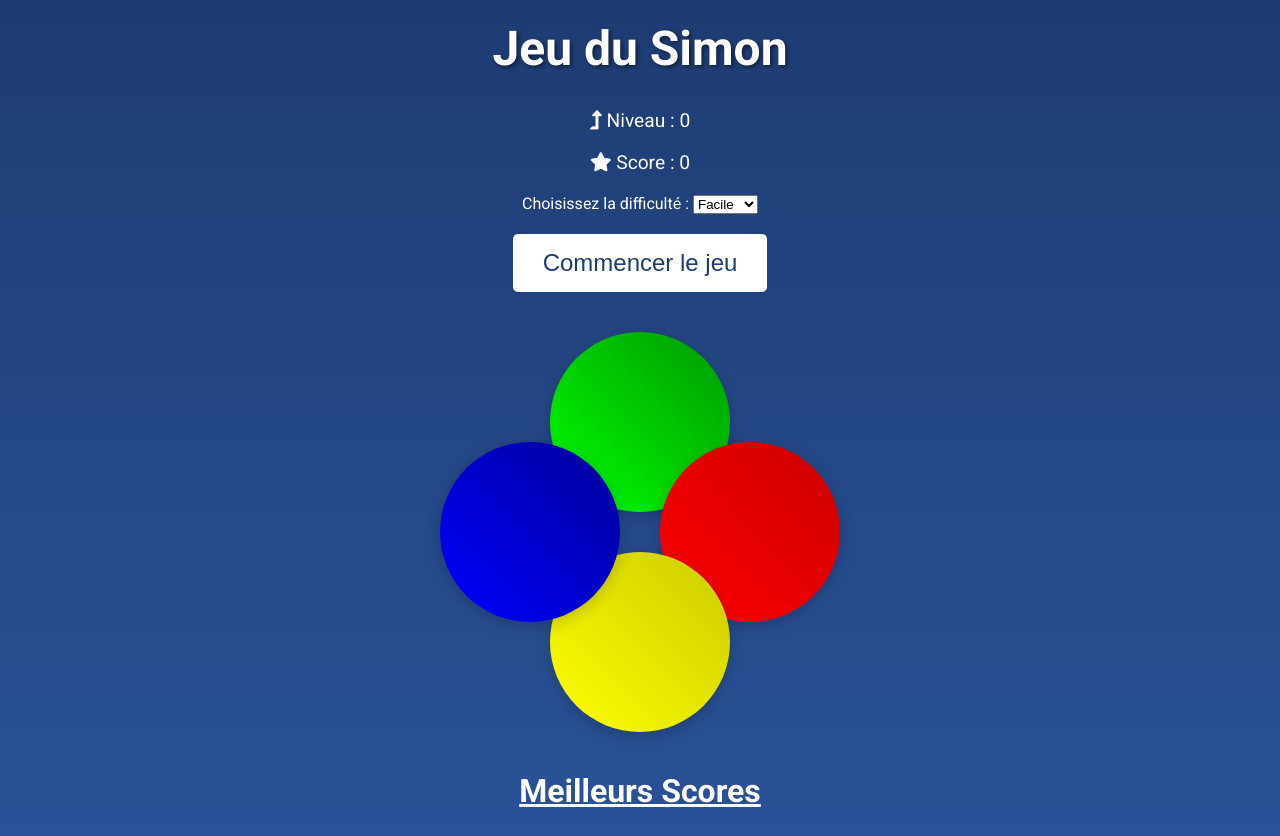
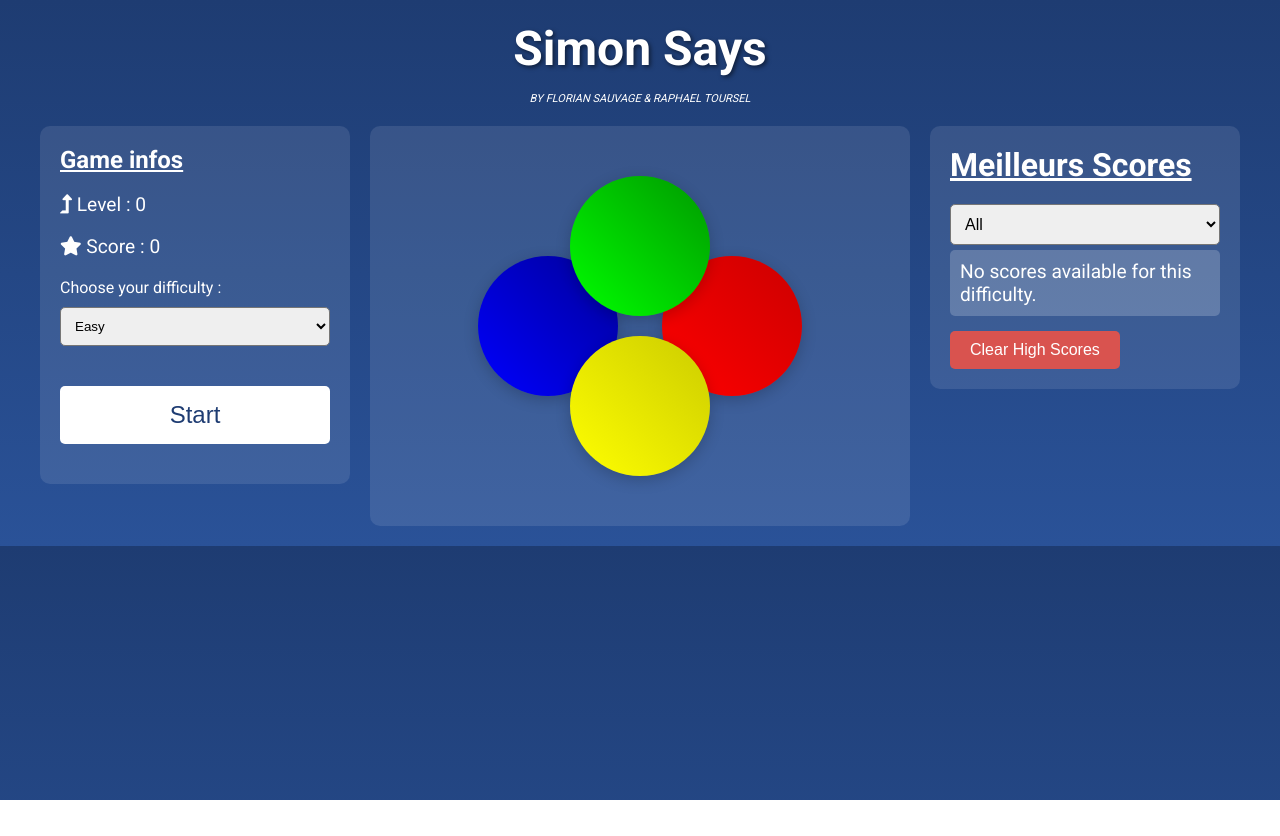
Before and after one commit to TWhiteShadow/SimonSays, a plain HTML site: page index.html in a window 1280 px wide. After the commit the page ends 800 px from the top, so only its background shows below. Drawn offline with Linux system fonts and the light colour scheme.

Commit message:
Update game logic, add score list, fix modal issue, enhance global style, add filters on score list.

```diff
--- a/index.html
+++ b/index.html
@@ -3,37 +3,38 @@
 
 <head>
     <meta charset="UTF-8">
-    <title>Jeu du Simon</title>
-    <!-- Inclusion des polices Google -->
+    <title>Simon Says</title>
     <link rel="preconnect" href="https://fonts.googleapis.com">
     <link rel="preconnect" href="https://fonts.gstatic.com" crossorigin>
     <link href="https://fonts.googleapis.com/css2?family=Roboto:wght@400;700&display=swap" rel="stylesheet">
-    <!-- Inclusion de Font Awesome -->
     <link rel="stylesheet" href="https://cdnjs.cloudflare.com/ajax/libs/font-awesome/5.15.3/css/all.min.css">
-    <!-- Feuille de style CSS -->
     <link rel="stylesheet" href="style.css">
 </head>
 
 <body>
+    <h1>Simon Says</h1>
+    <p class="info-text">By Florian Sauvage & Raphael Toursel</p>
 
-    <h1>Jeu du Simon</h1>
-    <p><i class="fas fa-level-up-alt"></i> Niveau : <span id="level">0</span></p>
+    <div id="layout">
+        <!-- Info column -->
+        <div id="info-section">
+            <h2 class="game-info">Game infos</h2>
+            <p><i class="fas fa-level-up-alt"></i> Level : <span id="level">0</span></p>
             <p><i class="fas fa-star"></i> Score : <span id="score">0</span></p>
 
-    <!-- Sélecteur de difficulté -->
             <div id="difficulty">
-        <label for="difficulty-select">Choisissez la difficulté :</label>
+                <label for="difficulty-select">Choose your difficulty :</label>
                 <select id="difficulty-select">
-            <option value="1">Facile</option>
-            <option value="2">Moyen</option>
-            <option value="3">Difficile</option>
+                    <option value="1">Easy</option>
+                    <option value="2">Medium</option>
+                    <option value="3">Hard</option>
                 </select>
             </div>
 
-    <!-- Bouton de démarrage -->
-    <button id="start-button">Commencer le jeu</button>
+            <button id="start-button">Start</button>
+        </div>
 
-    <!-- Conteneur du jeu -->
+        <!-- Game column -->
         <div id="game-container">
             <div class="color-button" id="green"></div>
             <div class="color-button" id="red"></div>
@@ -41,25 +42,33 @@
             <div class="color-button" id="blue"></div>
         </div>
 
-    <!-- Affichage des meilleurs scores -->
+        <!-- HighScore column -->
         <div id="high-scores">
             <h2>Meilleurs Scores</h2>
+            <div>
+                <select id="high-score-difficulty-select">
+                    <option value="all">All</option>
+                    <option value="1">Easy</option>
+                    <option value="2">Medium</option>
+                    <option value="3">Hard</option>
+                </select>
+            </div>
             <ul id="score-list"></ul>
+            <button id="clear-high-scores">Clear High Scores</button>
+        </div>
     </div>
 
-    <!-- Fenêtre modale pour la saisie du pseudo -->
+    <!-- Username modal -->
     <div id="pseudo-modal" class="modal">
         <div class="modal-content">
             <span id="close-modal">&times;</span>
-            <h2>Nouveau record !</h2>
-            <p>Entrez votre pseudo :</p>
+            <h2>New record !</h2>
+            <p>Enter your gametag :</p>
             <input type="text" id="pseudo-input" maxlength="10" placeholder="Votre pseudo">
-            <button id="submit-pseudo">Valider</button>
+            <button id="submit-pseudo">Submit</button>
         </div>
     </div>
 
-
-    <!-- Script JavaScript -->
     <script src="script.js"></script>
 </body>
 
--- a/script.js
+++ b/script.js
@@ -1,52 +1,76 @@
-// script.js
-
-// Classe SoundManager pour gérer les sons
-class SoundManager {
-  constructor() {
-    this.sounds = {};
-    ['red', 'blue', 'green', 'yellow', 'wrong', 'start'].forEach(sound => {
-      this.sounds[sound] = new Audio(`sounds/${sound}.mp3`);
-    });
-  }
-
-  playSound(name) {
-    if (this.sounds[name]) {
-      this.sounds[name].currentTime = 0;
-      this.sounds[name].play();
-    }
-  }
-}
-
 // Classe HighScores pour gérer les meilleurs scores
 class HighScores {
   constructor() {
     this.scoreList = document.getElementById("score-list");
-    const storedScores = JSON.parse(localStorage.getItem('highScores')) || [];
+    this.difficultyFilter = document.getElementById("high-score-difficulty-select");
+    this.clearButton = document.getElementById("clear-high-scores"); // Nouveau bouton
+    this.highScores = JSON.parse(localStorage.getItem("highScores")) || [];
+    this.init();
+  }
 
-    // Vérifier si les scores sont dans l'ancien format (tableau de nombres)
-    if (storedScores.length > 0 && typeof storedScores[0] === 'number') {
-      // Convertir les scores en objets avec des valeurs par défaut
-      this.highScores = storedScores.map(score => ({
-        score: score,
-        pseudo: "Anonyme",
-        difficulty: "Inconnue"
-      }));
-      // Mettre à jour le localStorage avec le nouveau format
-      localStorage.setItem('highScores', JSON.stringify(this.highScores));
-    } else {
-      this.highScores = storedScores;
-    }
+  init() {
+    // Écouter les changements dans le filtre de difficulté
+    this.difficultyFilter.addEventListener("change", () => this.displayHighScores());
+    // Ajouter un écouteur pour le bouton de suppression
+    this.clearButton.addEventListener("click", () => this.clearHighScores());
+    this.displayHighScores();
+  }
 
+  saveScore(score, pseudo, difficulty) {
+    difficulty = parseInt(difficulty) || 1; // Assurer une valeur par défaut
+    // Ajouter le score avec difficulté
+    this.highScores.push({ score, pseudo, difficulty });
+    // Trier les scores par ordre décroissant de score
+    this.highScores.sort((a, b) => b.score - a.score);
+    // Sauvegarder les scores
+    localStorage.setItem("highScores", JSON.stringify(this.highScores));
     this.displayHighScores();
   }
 
   displayHighScores() {
-    this.scoreList.innerHTML = '';
-    this.highScores.forEach((entry, index) => {
-      const li = document.createElement('li');
-      li.textContent = `${index + 1}. ${entry.pseudo} - ${entry.score} points - ${entry.difficulty}`;
+    const selectedDifficulty = this.difficultyFilter.value;
+    this.scoreList.innerHTML = "";
+
+    // Filtrer les scores en fonction de la difficulté
+    const filteredScores = this.highScores.filter(
+      (entry) => selectedDifficulty === "all" || entry.difficulty.toString() === selectedDifficulty
+    );
+
+    if (filteredScores.length === 0) {
+      const li = document.createElement("li");
+      li.textContent = "No scores available for this difficulty.";
+      this.scoreList.appendChild(li);
+      return;
+    }
+
+    filteredScores.forEach((entry, index) => {
+      const li = document.createElement("li");
+      li.textContent = `${index + 1}. ${entry.pseudo} - ${entry.score} points - ${this.getDifficultyLabel(entry.difficulty)}`;
       this.scoreList.appendChild(li);
     });
+  }
+
+  clearHighScores() {
+    // Supprimer les scores et mettre à jour le stockage
+    this.highScores = [];
+    localStorage.removeItem("highScores");
+    this.displayHighScores();
+
+    // Confirmation dans la console
+    console.log("High scores cleared.");
+  }
+
+  getDifficultyLabel(difficulty) {
+    switch (parseInt(difficulty)) {
+      case 1:
+        return "Easy";
+      case 2:
+        return "Medium";
+      case 3:
+        return "Hard";
+      default:
+        return "Unknown";
+    }
   }
 }
 
@@ -61,25 +85,20 @@ class UIManager {
     this.colorButtons = document.querySelectorAll(".color-button");
     this.h1 = document.querySelector("h1");
 
-    // Éléments de la modale
+    // Modale pour entrer un pseudo
     this.modal = document.getElementById('pseudo-modal');
     this.closeModal = document.getElementById('close-modal');
     this.pseudoInput = document.getElementById('pseudo-input');
     this.submitPseudoButton = document.getElementById('submit-pseudo');
 
-    // Gestion des événements de la modale
-    this.closeModal.addEventListener('click', () => {
-      this.hideModal();
-    });
-
-    this.submitPseudoButton.addEventListener('click', () => {
-      const pseudo = this.pseudoInput.value.trim() || "Anonyme";
+    this.closeModal.addEventListener('click', () => this.hideModal());
+    this.submitPseudoButton.addEventListener("click", () => {
+      const pseudo = this.pseudoInput.value.trim() || "Anonymous";
       this.game.saveHighScore(pseudo);
       this.hideModal();
       this.game.resetAfterHighScore();
     });
 
-    // Fermeture de la modale en cliquant à l'extérieur
     window.addEventListener('click', (event) => {
       if (event.target == this.modal) {
         this.hideModal();
@@ -127,30 +146,24 @@ class UIManager {
   animatePress(color) {
     const activeButton = document.getElementById(color);
     activeButton.classList.add("active");
-    setTimeout(() => {
-      activeButton.classList.remove("active");
-    }, 200);
+    setTimeout(() => activeButton.classList.remove("active"), 200);
   }
 
   disableButtons() {
     this.colorButtons.forEach(button => {
       button.style.pointerEvents = "none";
-      button.classList.add("disabled");
     });
   }
 
   enableButtons() {
     this.colorButtons.forEach(button => {
       button.style.pointerEvents = "auto";
-      button.classList.remove("disabled");
     });
   }
 
   showGameOver() {
     document.body.classList.add("game-over");
-    setTimeout(() => {
-      document.body.classList.remove("game-over");
-    }, 200);
+    setTimeout(() => document.body.classList.remove("game-over"), 200);
   }
 
   showModal() {
@@ -172,28 +185,26 @@ class Game {
     this.started = false;
     this.level = 0;
     this.score = 0;
-    this.difficulty = 1; // Par défaut : Facile
+    this.difficulty = 1;
 
     this.speed = {
-      1: 1000, // Facile
-      2: 700,  // Moyen
-      3: 400   // Difficile
+      1: 1000,
+      2: 700,
+      3: 400,
     };
 
-    this.soundManager = new SoundManager();
     this.highScores = new HighScores();
     this.uiManager = new UIManager(this);
   }
 
   setDifficulty(value) {
-    this.difficulty = value;
+    this.difficulty = parseInt(value) || 1;
   }
 
   startGame() {
     if (!this.started) {
       this.resetGame();
-      this.soundManager.playSound('start');
-      this.uiManager.setMessage("Bonne chance !");
+      this.uiManager.setMessage("Good luck!");
       this.nextSequence();
       this.started = true;
       this.uiManager.hideStartButton();
@@ -202,7 +213,6 @@ class Game {
 
   handleUserClick(color) {
     this.userClickedPattern.push(color);
-    this.soundManager.playSound(color);
     this.uiManager.animatePress(color);
     this.checkAnswer(this.userClickedPattern.length - 1);
   }
@@ -210,21 +220,14 @@ class Game {
   checkAnswer(currentLevel) {
     if (this.gamePattern[currentLevel] === this.userClickedPattern[currentLevel]) {
       if (this.userClickedPattern.length === this.gamePattern.length) {
-        // Augmenter le score
         this.score += 10;
         this.uiManager.updateScore(this.score);
-        this.uiManager.setMessage("Bravo ! Niveau suivant...");
-        // Passer au niveau suivant après un court délai
-        setTimeout(() => {
-          this.nextSequence();
-        }, 1000);
+        this.uiManager.setMessage("Good! Next level...");
+        setTimeout(() => this.nextSequence(), 1000);
       }
     } else {
-      // Si l'utilisateur s'est trompé
-      this.soundManager.playSound("wrong");
       this.uiManager.showGameOver();
-      this.uiManager.setMessage("Perdu ! Cliquez sur 'Commencer le jeu' pour réessayer.");
-      // Vérifier si le score est un nouveau record
+      this.uiManager.setMessage("Lost! Click 'Start' to retry.");
       this.startOver();
     }
   }
@@ -234,27 +237,20 @@ class Game {
     this.level++;
     this.uiManager.updateLevel(this.level);
 
-    // Ajouter un nouvel élément à la séquence
     const randomNumber = Math.floor(Math.random() * 4);
     const randomChosenColor = this.buttonColors[randomNumber];
     this.gamePattern.push(randomChosenColor);
 
-    // Désactiver les boutons pendant que la séquence est jouée
     this.uiManager.disableButtons();
 
-    // Jouer la séquence complète
     let i = 0;
     const interval = setInterval(() => {
       const currentColor = this.gamePattern[i];
       this.uiManager.animatePress(currentColor);
-      this.soundManager.playSound(currentColor);
       i++;
       if (i >= this.gamePattern.length) {
         clearInterval(interval);
-        // Réactiver les boutons une fois la séquence terminée
-        setTimeout(() => {
-          this.uiManager.enableButtons();
-        }, 500); // Légère pause avant de réactiver les boutons
+        setTimeout(() => this.uiManager.enableButtons(), 500);
       }
     }, this.speed[this.difficulty]);
   }
@@ -263,13 +259,13 @@ class Game {
     if (this.isHighScore(this.score)) {
       this.uiManager.showModal();
     } else {
-      this.highScores.saveScore(this.score, "Anonyme", this.getDifficultyLabel());
+      this.highScores.saveScore(this.score, "Anonymous", this.difficulty);
       this.resetAfterHighScore();
     }
   }
 
   saveHighScore(pseudo) {
-    this.highScores.saveScore(this.score, pseudo, this.getDifficultyLabel());
+    this.highScores.saveScore(this.score, pseudo, this.difficulty);
   }
 
   resetAfterHighScore() {
@@ -282,26 +278,9 @@ class Game {
   }
 
   isHighScore(score) {
-    // Si moins de 5 scores enregistrés, c'est un nouveau record
-    if (this.highScores.highScores.length < 5) {
-      return true;
-    }
-    // Vérifier si le score est supérieur au plus petit score
+    if (this.highScores.highScores.length < 5) return true;
     const lowestScore = this.highScores.highScores[this.highScores.highScores.length - 1].score;
     return score > lowestScore;
-  }
-
-  getDifficultyLabel() {
-    switch (parseInt(this.difficulty)) {
-      case 1:
-        return "Facile";
-      case 2:
-        return "Moyen";
-      case 3:
-        return "Difficile";
-      default:
-        return "Inconnu";
-    }
   }
 
   resetGame() {
@@ -311,9 +290,9 @@ class Game {
     this.userClickedPattern = [];
     this.uiManager.updateLevel(this.level);
     this.uiManager.updateScore(this.score);
-    this.uiManager.setMessage("Jeu du Simon");
+    this.uiManager.setMessage("Simon Says");
   }
 }
 
-// Initialisation du jeu
+// Initialisation
 const simonGame = new Game();
--- a/style.css
+++ b/style.css
@@ -10,16 +10,36 @@ body {
     padding: 0;
 }
 
-#game-container {
-    position: relative;
-    width: 400px;
-    height: 400px;
-    margin: 20px auto;
+/* Mise en page principale */
+#layout {
+    display: flex;
+    justify-content: space-between;
+    align-items: flex-start;
+    gap: 20px;
+    max-width: 1200px;
+    margin: 0 auto;
+    padding: 20px;
 }
 
+/* Colonne gauche : Infos */
+#info-section {
+    flex: 1;
+    text-align: left;
+    background-color: rgba(255, 255, 255, 0.1);
+    padding: 20px;
+    border-radius: 10px;
+}
+
+.game-info {
+    margin: 0 0 10px 0;
+    font-size: 1.5em;
+    text-decoration: underline;
+}
+
+/* Titres et paragraphes */
 h1 {
     font-size: 3em;
-    margin-top: 20px;
+    margin: 20px 0 10px 0;
     text-shadow: 2px 2px 4px rgba(0, 0, 0, 0.5);
 }
 
@@ -28,30 +48,79 @@ p {
 }
 
 #difficulty {
-    margin: 20px;
+    margin: 20px 0;
 }
 
+/* Colonne droite : Meilleurs Scores */
+#high-scores {
+    flex: 1;
+    text-align: left;
+    padding: 20px;
+    background-color: rgba(255, 255, 255, 0.1);
+    border-radius: 10px;
+}
+
+/* Meilleurs scores : Liste */
 #high-scores h2 {
+    margin: 0 0 10px 0;
     font-size: 2em;
-    margin-top: 40px;
     text-decoration: underline;
+}
+
+#high-score-difficulty-select {
+    width: 100%;
+    padding: 10px;
+    margin-top: 10px;
+    border-radius: 5px;
+    font-size: 1em;
+}
+
+#score-list {
+    list-style: none;
+    padding: 0;
+    margin: 0;
 }
 
 #score-list li {
     font-size: 1.2em;
     margin: 5px 0;
+    background-color: rgba(255, 255, 255, 0.2);
+    padding: 10px;
+    border-radius: 5px;
 }
 
+#clear-high-scores {
+    margin-top: 10px;
+    padding: 10px 20px;
+    font-size: 1em;
+    color: #fff;
+    background-color: #d9534f; /* Rouge clair */
+    border: none;
+    border-radius: 5px;
+    cursor: pointer;
+    transition: background-color 0.3s ease;
+}
+
+#clear-high-scores:hover {
+    background-color: #c9302c; /* Rouge plus foncé */
+}
+
+#clear-high-scores:active {
+    transform: scale(0.95);
+}
+
+/* Bouton de démarrage */
 #start-button {
     padding: 15px 30px;
     font-size: 1.5em;
-    margin: 20px;
+    margin: 20px 0;
     cursor: pointer;
     background-color: #fff;
     color: #1e3c72;
     border: none;
     border-radius: 5px;
     transition: background-color 0.3s;
+    width: 100%;
 }
 
 #start-button:hover {
@@ -62,43 +131,75 @@ p {
     transform: scale(0.95);
 }
 
-/* Boutons de couleur modernisés */
+.info-text {
+    font-size: 1em;
+    font-style: italic;
+    font-variant: all-small-caps;
+    margin: 0;
+    text-align: center;
+}
+
+/* Conteneur du jeu */
+#game-container {
+    flex: 2;
+    position: relative;
+    display: flex;
+    justify-content: center;
+    align-items: center;
+    width: 400px;
+    height: 400px;
+    margin: 0 auto;
+    background-color: rgba(255, 255, 255, 0.1);
+    border-radius: 10px;
+}
+
+/* Boutons de couleur */
 .color-button {
-    width: 180px;
-    height: 180px;
+    width: 140px;
+    height: 140px;
     position: absolute;
     border-radius: 50%;
     cursor: pointer;
     transition: all 0.2s ease;
     box-shadow: 0 4px 15px rgba(0, 0, 0, 0.2);
+    z-index: 1;
+}
+
+/* Positionnement des boutons */
+#green {
+    background: linear-gradient(45deg, #00ff00, #009900);
+    top: 30%;
+    left: 50%;
+    transform: translate(-50%, -50%);
+    z-index: 3;
+}
+
+#red {
+    background: linear-gradient(45deg, #ff0000, #cc0000);
+    top: 50%;
+    right: 33%;
+    transform: translate(50%, -50%);
+    z-index: 2;
+}
+
+#yellow {
+    background: linear-gradient(45deg, #ffff00, #cccc00);
+    bottom: 30%;
+    left: 50%;
+    transform: translate(-50%, 50%);
+    z-index: 3;
+}
+
+#blue {
+    background: linear-gradient(45deg, #0000ff, #000099);
+    top: 50%;
+    left: 33%;
+    transform: translate(-50%, -50%);
+    z-index: 2;
 }
 
 .color-button:active {
     transform: scale(0.95);
-}
-
-#green {
-    background: linear-gradient(45deg, #00ff00, #009900);
-    top: 0;
-    left: 110px;
-}
-
-#red {
-    background: linear-gradient(45deg, #ff0000, #cc0000);
-    top: 110px;
-    left: 220px;
-}
-
-#yellow {
-    background: linear-gradient(45deg, #ffff00, #cccc00);
-    top: 220px;
-    left: 110px;
-}
-
-#blue {
-    background: linear-gradient(45deg, #0000ff, #000099);
-    top: 110px;
-    left: 0;
 }
 
 /* Animation lors de l'état actif */
@@ -112,30 +213,22 @@ p {
     transform: scale(1.02);
 }
 
-/* Alignement central des éléments */
-#difficulty,
-#high-scores {
-    max-width: 600px;
-    margin: 0 auto;
+/* Difficulté */
+#difficulty {
+    margin: 20px 0;
+    width: 100%;
 }
 
-/* Style des listes de scores */
-#score-list {
-    list-style: none;
-    padding: 0;
-}
-
-#score-list li {
-    background-color: rgba(255, 255, 255, 0.1);
+#difficulty-select {
+    width: 100%;
     padding: 10px;
-    margin: 5px 0;
     border-radius: 5px;
+    margin-top: 10px;
 }
 
 /* Styles pour la modale */
 .modal {
     display: none;
-    /* Masquée par défaut */
     position: fixed;
     z-index: 1000;
     left: 0;
@@ -155,6 +248,7 @@ p {
     max-width: 400px;
     text-align: center;
     border-radius: 10px;
+    color: #000;
 }
 
 #close-modal {
@@ -185,16 +279,15 @@ p {
     cursor: pointer;
 }
 
+/* Animation de flash */
 @keyframes flash {
     0% {
         opacity: 1;
     }
-
     50% {
         opacity: 0.5;
         box-shadow: 0 0 20px rgba(255, 255, 255, 0.7);
     }
-
     100% {
         opacity: 1;
     }
@@ -204,7 +297,18 @@ p {
     animation: flash 0.5s;
 }
 
+/* Responsive Design */
 @media (max-width: 600px) {
+    #layout {
+        flex-direction: column;
+        align-items: center;
+    }
+
+    #info-section, #high-scores {
+        width: 100%;
+        max-width: 300px;
+    }
+
     #game-container {
         width: 300px;
         height: 300px;
```
Lines whose indentation alone changed are shown as unchanged.
